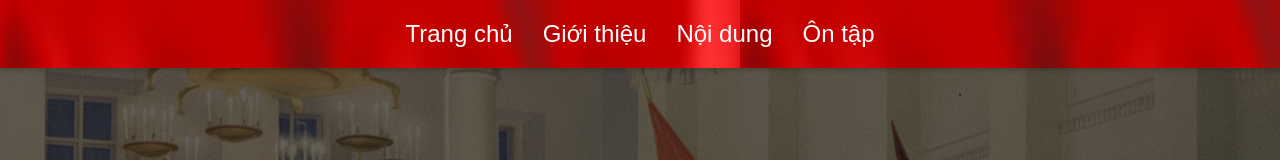
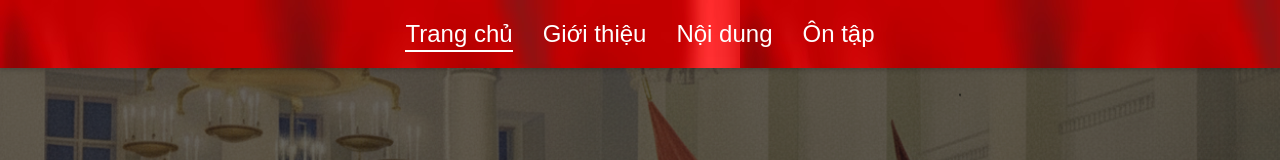
Before and after one commit to LysLama/Philosophy_Website, a React (Vite) app: page / in a window 1280 px wide. Shown: the top 160 px of the page. Built offline with nearby package versions, Linux system fonts and the light colour scheme; a web font is replaced by a local one.

Commit message:
edit header bar navlink

```diff
--- a/src/components/Header.jsx
+++ b/src/components/Header.jsx
@@ -1,5 +1,5 @@
 import React from 'react';
-import { Link } from 'react-router-dom';
+import {Link, NavLink } from 'react-router-dom';
 import '../styles/Header.css';
 
 const Header = () => {
@@ -7,10 +7,10 @@ const Header = () => {
     <header className="site-header">
       <nav className="main-nav">
         <ul>
-        <li><Link to="/#home">Trang chủ</Link></li>
+        <li><NavLink to="/#home">Trang chủ</NavLink></li>
         <li><Link to="/#introduction">Giới thiệu</Link></li>
-        <li><Link to="/content">Nội dung</Link></li>
-        <li><Link to="/quiz">Ôn tập</Link></li>
+        <li><NavLink to="/content">Nội dung</NavLink></li>
+        <li><NavLink to="/quiz">Ôn tập</NavLink></li>
         </ul>
       </nav>
     </header>
--- a/src/styles/Header.css
+++ b/src/styles/Header.css
@@ -50,6 +50,7 @@
     transition: all 0.3s ease-in-out;
 }
 
+/* Thêm .main-nav a.active::after vào đây */
 .main-nav a:hover::after,
 .main-nav a.active::after {
     width: 100%;
```
